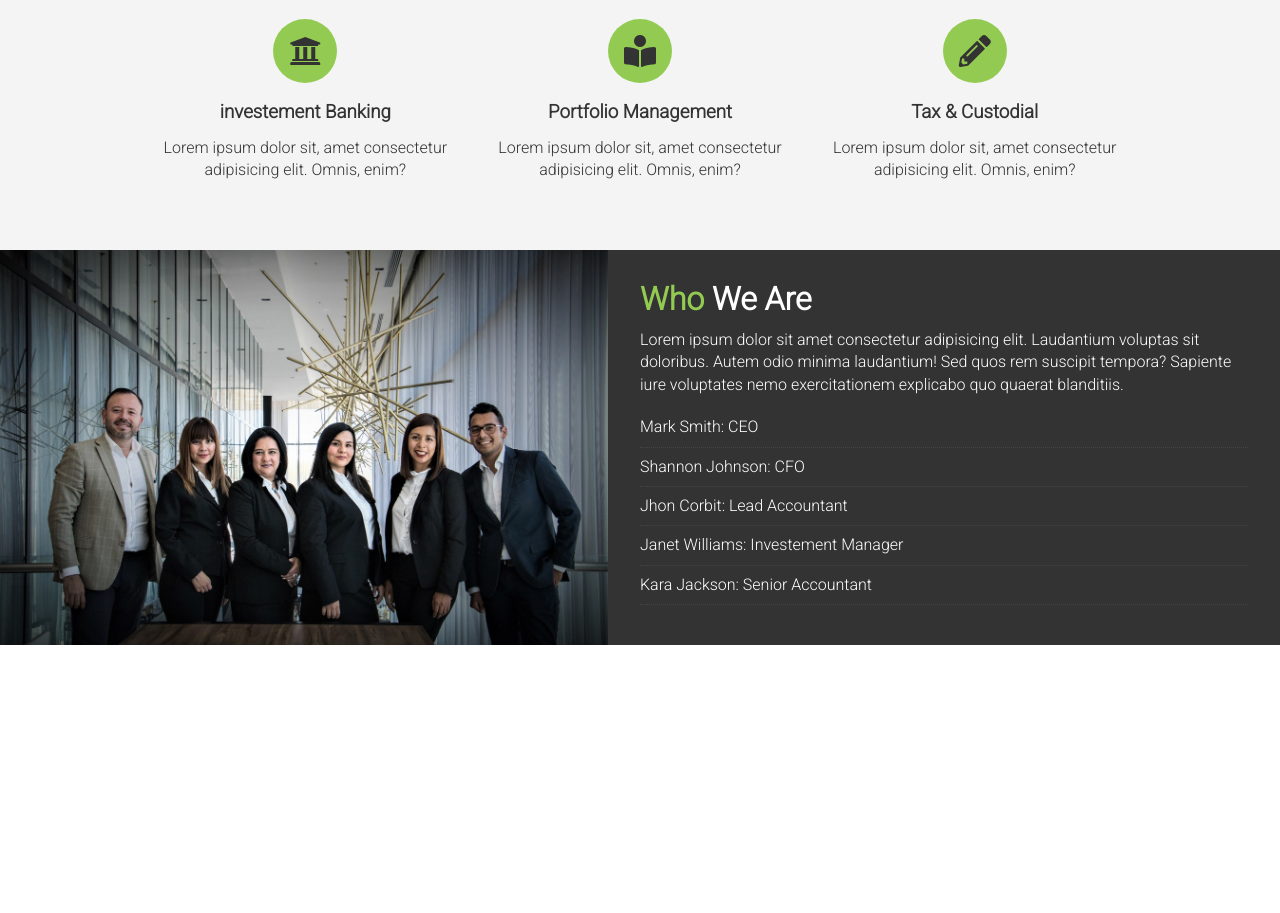
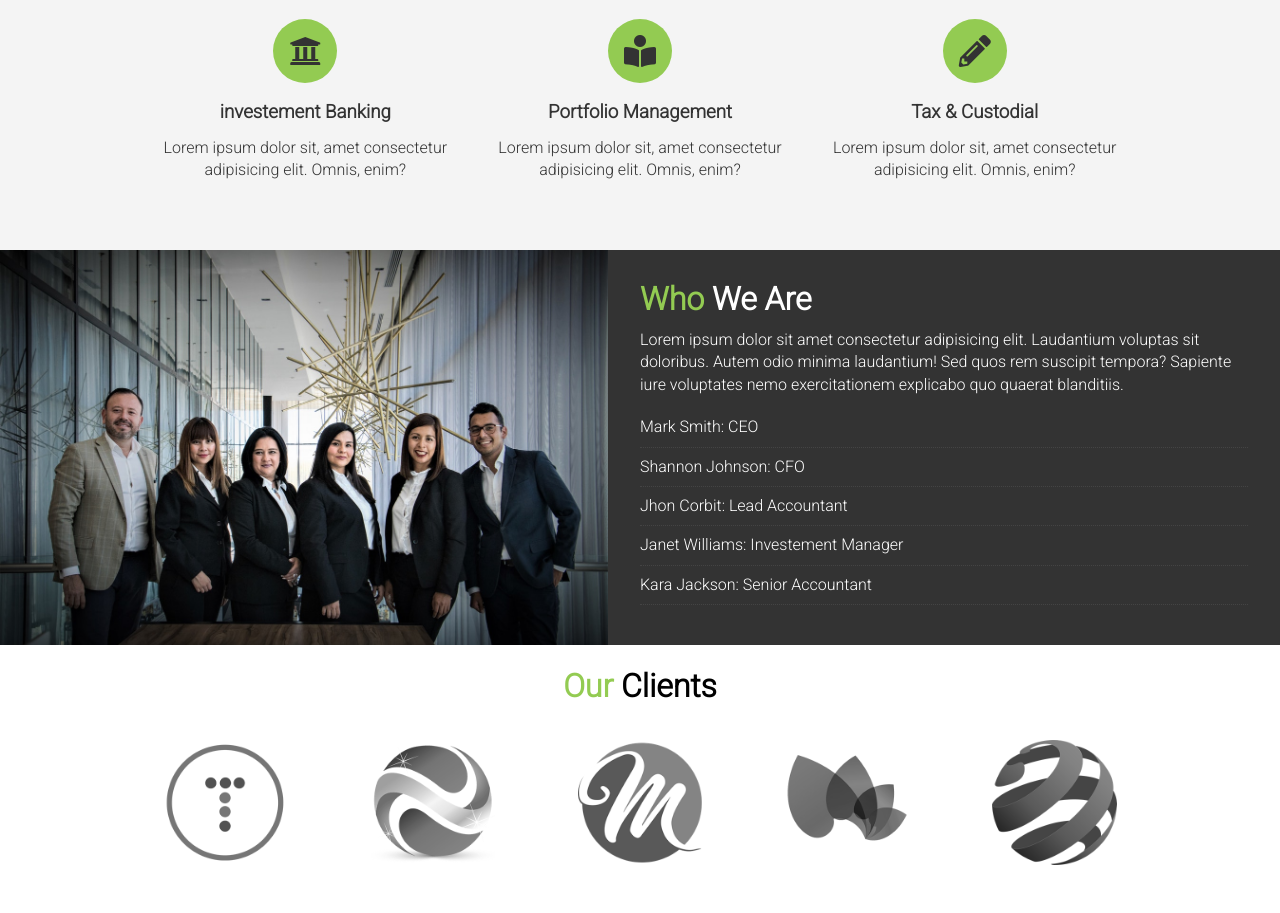
Before and after one commit to Achraf-Elh22/edgeLedger-Financial, a plain HTML site: page index.html in a window 1280 px wide. Shown: the part 950-1863 px from the top of the page. Before the commit the page ends 1595 px from the top, so only its background shows below. Drawn offline with Linux system fonts and the light colour scheme.

Commit message:
Finish Building the structure and styles of clients Section

```diff
--- a/css/styles.css
+++ b/css/styles.css
@@ -190,3 +190,14 @@ p {
 #who .who-img {
   background: url('../images/people.jpg') no-repeat center center/cover;
 }
+
+/* Our Clients */
+#clients .items {
+  display: flex;
+}
+
+#clients .items img {
+  display: block;
+  margin: auto;
+  width: 60%;
+}
--- a/index.html
+++ b/index.html
@@ -89,7 +89,7 @@
       </div>
     </section>
 
-    <!-- WHO WE ARE SECTION -->
+    <!-- Section: WHO WE ARE -->
     <section id="who">
       <div class="who-img"></div>
       <div class="who-text bg-dark p-2">
@@ -109,5 +109,21 @@
         </ul>
       </div>
     </section>
+
+    <!-- Section: Our Clients -->
+    <section id="clients" class="py-1">
+      <div class="container">
+        <h2 class="m-heading text-center">
+          <span class="text-primary">Our</span> Clients
+        </h2>
+        <div class="items py-1">
+          <div><img src="./images/logos/logo1.png" alt="Client" /></div>
+          <div><img src="./images/logos/logo2.png" alt="Client" /></div>
+          <div><img src="./images/logos/logo3.png" alt="Client" /></div>
+          <div><img src="./images/logos/logo4.png" alt="Client" /></div>
+          <div><img src="./images/logos/logo5.png" alt="Client" /></div>
+        </div>
+      </div>
+    </section>
   </body>
 </html>
```
